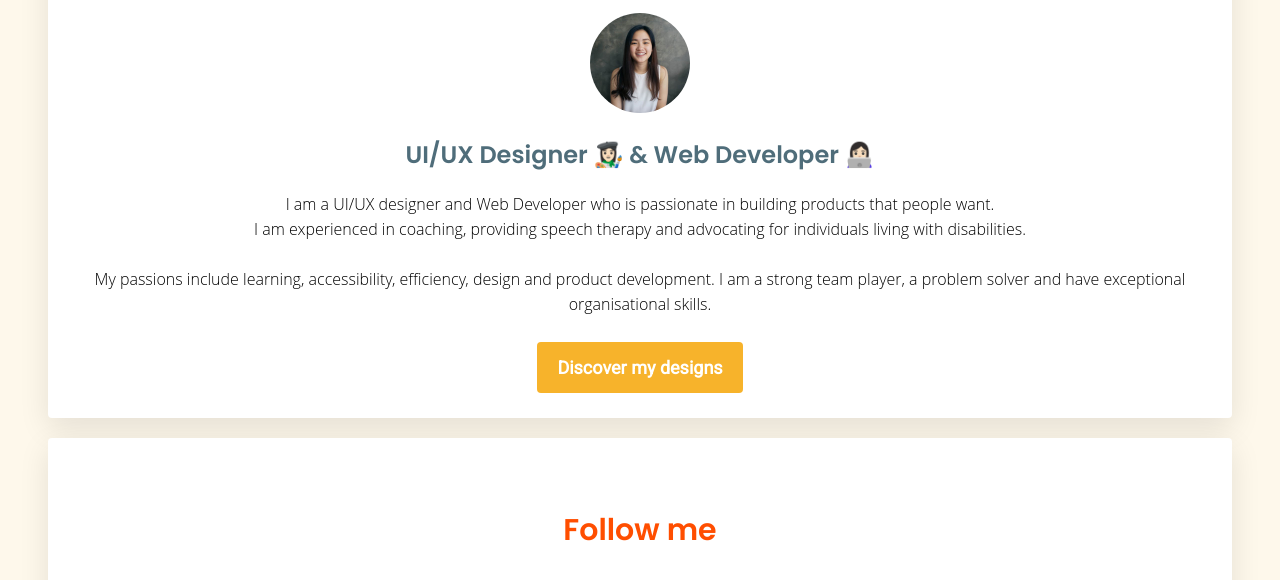
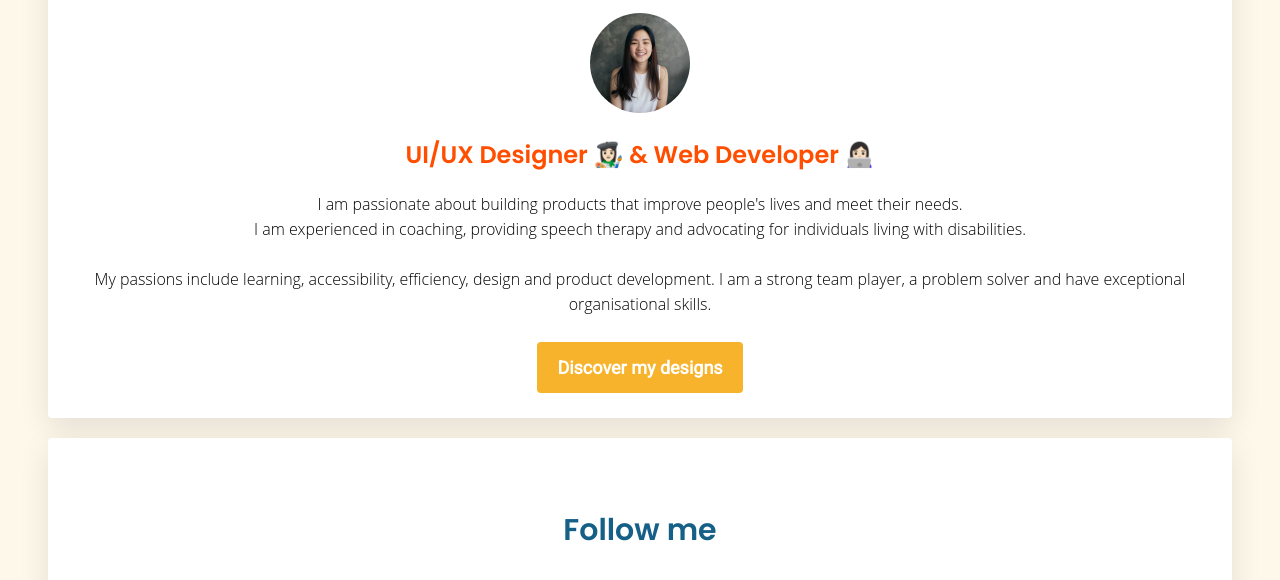
Before and after one commit to sharonsheah/profile, a plain HTML site: page index.html in a window 1280 px wide. Shown: the part 203-783 px from the top of the page. Drawn offline with Linux system fonts and the light colour scheme.

Commit message:
header color changes

```diff
--- a/index.html
+++ b/index.html
@@ -14,9 +14,7 @@
       <h1>Hi, I'm Sharon!</h1>
       <img src="images/profile_picture.jpg" class="img-circle" alt="Sharon Sheah" width="100px">
       <h2>UI/UX Designer 👩🏻‍🎨 & Web Developer 👩🏻‍💻</h2>
-      <p>I am a UI/UX designer and Web Developer who is passionate in building products that people want.
-      <br>I am experienced in coaching, providing speech therapy and advocating for individuals living with
-      disabilities.</br><br>My passions include learning, accessibility, efficiency, design and product development. I am a strong team player, a problem solver and have exceptional organisational skills.</br></p>
+      <p>I am passionate about building products that improve people's lives and meet their needs.<br>I am experienced in coaching, providing speech therapy and advocating for individuals living with disabilities.</br><br>My passions include learning, accessibility, efficiency, design and product development. I am a strong team player, a problem solver and have exceptional organisational skills.</br></p>
       <a href="https://sharonsheah.myportfolio.com/work" target="_blank" class="btn-yellow">Discover my designs</a>
     </div>
     <div class="card-white">
--- a/style.css
+++ b/style.css
@@ -22,13 +22,14 @@ h2 {
   font-family: 'Poppins', sans-serif;
   font-weight: 600;
   font-size: 24px;
+  color: #FF4E00;
 }
 
 h3 {
   font-family: 'Poppins', sans-serif;
   font-weight: 600;
   font-size: 30px;
-  color: #FF4E00;
+  color: #166088;
 }
 
 p {
```
